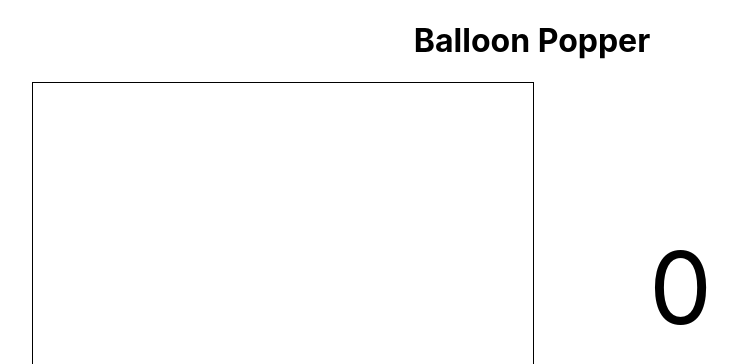
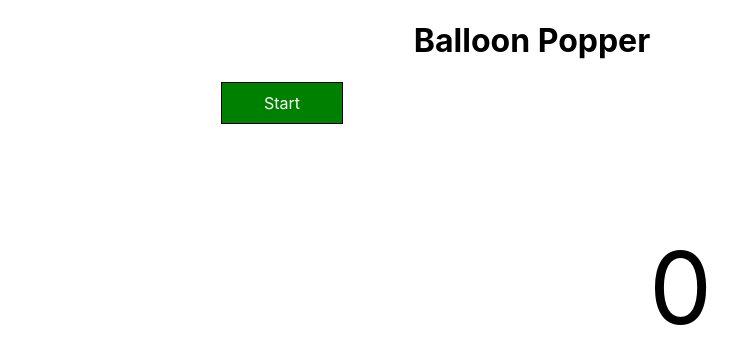
Before and after one commit to macro6461/balloon-popper, a React (Create React App) app: page / in a window 1280 px wide. Shown: the top 364 px of the page, without its empty margins (108-846 px from the left). Built offline with nearby package versions, Linux system fonts and the light colour scheme.

Commit message:
added start functionality, removed visibility and event listeners when popped

```diff
--- a/src/App.css
+++ b/src/App.css
@@ -115,3 +115,14 @@
   position: absolute;
   top: 40%;
 }
+
+.startBtn{
+  bordeR: solid 1px black;
+  padding: 10px;
+  display: block;
+  margin: auto;
+  width: 100px;
+  color: white;
+  background-color: green;
+  cursor: pointer;
+}
--- a/src/App.js
+++ b/src/App.js
@@ -9,7 +9,8 @@ import BlueBalloon from './balloons/BlueBalloon'
 class App extends Component {
 
   state ={
-    total: 0
+    total: 0,
+    start: false
   }
 
   popBalloon = (e) =>{
@@ -25,6 +26,12 @@ class App extends Component {
 
     this.calcPoints(points, op)
 
+  }
+
+  onStart=()=>{
+    this.setState({
+      start: true
+    })
   }
 
   calcPoints = (x, y) =>{
@@ -51,13 +58,18 @@ class App extends Component {
         <h1>Balloon Popper</h1>
         <div className="parentBalloonContainer">
 
+        <div className="startBtn" onClick={this.onStart}>Start</div>
+
         <div className="balloonTotal" onChange={this.handleOnChange()}>{this.state.total}</div>
 
-          <div className="balloonContainer">
 
-            <RedBalloon popBalloon={this.popBalloon}/>
-            <BlueBalloon popBalloon={this.popBalloon}/>
-          </div>
+          {this.state.start
+            ? <div className="balloonContainer">
+                 <RedBalloon popBalloon={this.popBalloon}/>
+                 <BlueBalloon popBalloon={this.popBalloon}/>
+              </div>
+            : null
+          }
 
         </div>
 
--- a/src/balloons/RedBalloon.js
+++ b/src/balloons/RedBalloon.js
@@ -6,25 +6,27 @@ class RedBalloon extends Component {
 
   state = {
     popped: false,
-    style:'block'
+    displayStyle:'block',
+    visibilityDisplay: 'visible'
   }
 
   componentDidMount = () =>{
     setTimeout(()=>{
       this.setState({
-        style: 'none'
+        displayStyle: 'none'
       })
     }, 6000)
   }
 
   popBalloon = (e) =>{
+    debugger
     this.props.popBalloon(e)
     this.setState({
       popped: true
     }, ()=>{
       setTimeout(()=>{
         this.setState({
-          style: 'none'
+          visibilityStyle: 'hidden'
         })
       }, 200)
     })
@@ -32,13 +34,15 @@ class RedBalloon extends Component {
 
   render() {
 
+    var clickerOpt = this.state.popped ? null : this.popBalloon
+
     return (
 
-        <div className="innerBalloonContainer" style={{display: this.state.style}}>
+        <div className="innerBalloonContainer" style={{visibility: this.state.visibilityStyle, display: this.state.displayStyle}}>
 
         {this.state.popped
           ? <p className="poppedRed">POPPED</p>
-          : <div className="redBalloon" onClick={this.popBalloon}>
+          : <div className="redBalloon" onClick={clickerOpt}>
               <div className="spanDiv">
                 <span className="balloonSpanOne">+</span>
                 <span className="balloonSpanTwo">5</span>
```
